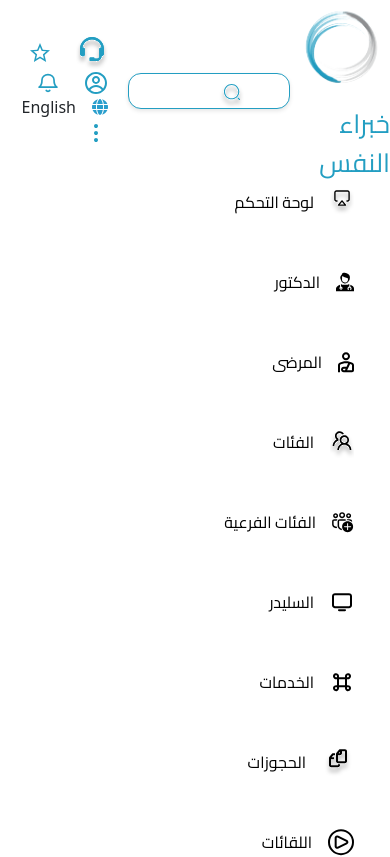
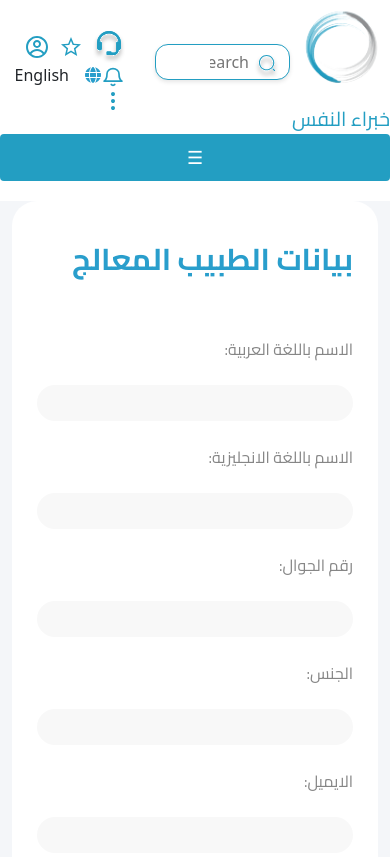
Before and after one commit to Rewan-mahmoud/dashBoard, a React (Create React App) app: page /DoctorData in a window 390 px wide. Shown: the top 857 px of the page. Built offline with nearby package versions, Linux system fonts and the light colour scheme; sample sign-in values are in the browser's storage; a web font is replaced by a local one.

Commit message:
last change in dr

```diff
--- a/src/components/Header/Header.jsx
+++ b/src/components/Header/Header.jsx
@@ -1,7 +1,7 @@
 import React, { useEffect, useState } from "react";
 import { Link, useLocation } from "react-router-dom";
 import { useTranslation } from "react-i18next";
-import i18n from "../i18n/i18n"; // Make sure i18n is correctly set up
+import i18n from "../i18n/i18n"; // Ensure i18n is set up properly
 import "./header.css";
 import img from "../../assests/logo.png";
 import Vector from "../../assests/Vector.svg";
@@ -18,13 +18,13 @@ function Header() {
   const location = useLocation();
   const [activeLink, setActiveLink] = useState("");
   const [isScrolled, setIsScrolled] = useState(false);
-  const [currentLanguage, setCurrentLanguage] = useState(i18n.language); // Track current language
+  const [currentLanguage, setCurrentLanguage] = useState(i18n.language);
 
   // Switch between Arabic and English
   const switchLanguage = () => {
     const newLanguage = currentLanguage === "en" ? "ar" : "en";
     i18n.changeLanguage(newLanguage);
-    setCurrentLanguage(newLanguage); // Update the current language state
+    setCurrentLanguage(newLanguage);
   };
 
   useEffect(() => {
@@ -58,12 +58,12 @@ function Header() {
   }, [currentLanguage]);
 
   return (
-    <div className={`Header ${currentLanguage === "ar" ? "rtl" : "ltr"}`}>
+    <div className={`Header ${isScrolled ? "scrolled" : ""} ${currentLanguage === "ar" ? "rtl" : "ltr"}`}>
       <nav className="d-flex align-items-center justify-content-between">
         <div>
           <img src={img} width="100" alt="logo" />
           <Link to="/Dashboard" className="title">
-            {t("خبراء النفس")}
+            {t("SelfExpert")}
           </Link>
         </div>
 
@@ -107,7 +107,7 @@ function Header() {
               <img src={mingcute} alt="Mingcute" />
             </a>
             <div className="dropdown-content logout">
-              <a href="/Login">{t("تسجيل خروج")}</a>
+              <a href="/Login">{t("logout")}</a>
             </div>
           </div>
         </div>
--- a/src/components/Header/header.css
+++ b/src/components/Header/header.css
@@ -103,4 +103,61 @@
 
 .Header.ltr .searchContainer {
   margin-right: 20px;
+}@media (min-width: 992px) {
+  .Header {
+    padding: 15px 30px;
+  }
 }
+
+/* Tablets */
+@media (min-width: 768px) and (max-width: 991px) {
+  .Header {
+    flex-direction: column;
+    align-items: flex-start;
+  }
+
+  .searchContainer {
+    width: 100%;
+    margin-bottom: 15px;
+  }
+
+  .HeaderIcons {
+    margin-top: 10px;
+  }
+}
+
+/* Small screens (mobiles) */
+@media (max-width: 767px) {
+  .Header {
+    flex-direction: column;
+    align-items: flex-start;
+  }
+
+  .searchContainer {
+    width: 100%;
+    margin-bottom: 10px;
+  }
+
+  .searchInput {
+    padding: 5px 40px;
+  }
+
+  .searchIcon {
+    right: 10px;
+  }
+
+  .HeaderIcons {
+    margin-top: 10px;
+    width: 100%;
+    justify-content: space-between;
+  }
+
+  .HeaderIcons img {
+    margin-left: 0;
+    margin-right: 10px;
+  }
+
+  .title {
+    font-size: 20px;
+  }
+}
--- a/src/components/doctor/DoctorsProfile.jsx
+++ b/src/components/doctor/DoctorsProfile.jsx
@@ -75,6 +75,7 @@ const DoctorsProfile = () => {
   )}
 </div>
 
+
       <div className='pref DoctorsProfileTitle'>
         <h2>االسيرة الشخصية</h2>
         <p>{doctor.details}</p>
--- a/src/components/locales/ar/ar.json
+++ b/src/components/locales/ar/ar.json
@@ -235,7 +235,8 @@
       "returnPolicy": "سياسة الاسترجاع",
       "copyRights": "حقوق الملكية والنشر",
       "commonQuestions": "الأسئلة الشائعة"
-    }
+    },
+   "SelfExpert": "خبراء النفس"
 
 
 }
--- a/src/components/locales/en/en.json
+++ b/src/components/locales/en/en.json
@@ -225,6 +225,11 @@
       "copyRights": "Copyright and Publishing",
       "commonQuestions": "Common Questions"
 
-  }
+  },
+
+    "SelfExpert": "Self experts"
+
+
+
 
 }
--- a/src/components/sideNavbar/SideNavbar.jsx
+++ b/src/components/sideNavbar/SideNavbar.jsx
@@ -1,3 +1,4 @@
+import React, { useState } from 'react';
 import jam_screen from '../../assests/jam_screen.svg';
 import healthicons from '../../assests/healthicons_doctor-male.svg';
 import patient from '../../assests/Vector (3).svg';
@@ -17,17 +18,24 @@ import setting from '../../assests/tdesign_setting-1.svg';
 import drPicc from '../../assests/drPicc.svg';
 import Doctorr from '../../assests/Doctorr.svg';
 
-import "./sideNavbar.css";
-
+import './sideNavbar.css';
 import { Link } from 'react-router-dom';
 import { useTranslation } from 'react-i18next';
 
 function SideNavbar() {
-    const { t } = useTranslation(); // Initialize t function for translations
+  const { t } = useTranslation();
+  const [isOpen, setIsOpen] = useState(false); // State to control sidebar open/close
+
+  const handleToggle = () => {
+    setIsOpen(!isOpen); // Toggle sidebar open/close
+  };
 
   return (
     <>
-        <div className="sideNavbar col-md-2 ">
+      <button className="navbar-toggle" onClick={handleToggle}>
+        ☰
+      </button>
+      <div className={`sideNavbar col-md-2 ${isOpen ? 'open' : ''}`}>
         <nav className="nav nav-pills flex-column">
           <div className='d-flex NavTitle '>
             <img src={Group} alt="" />
--- a/src/components/sideNavbar/sideNavbar.css
+++ b/src/components/sideNavbar/sideNavbar.css
@@ -30,3 +30,44 @@ color: #239EC2;
 .drPic span{
     color: black;
 }
+/* For the toggle button */
+.navbar-toggle {
+    display: none;
+    background-color: #239EC2;
+    color: white;
+    border: none;
+    padding: 10px;
+    cursor: pointer;
+    font-size: 18px;
+  }
+
+  /* Show toggle button on small screens */
+  @media (max-width: 800px) {
+    .navbar-toggle {
+      display: block;
+      margin-bottom: 20px;
+    }
+
+    .sideNavbar {
+      position: fixed;
+      left: -100%;
+      top: 0;
+      width: 200px;
+      height: 100%;
+      background-color: white;
+      z-index: 999;
+      transition: 0.3s ease;
+    }
+
+    .sideNavbar.open {
+      left: 0;
+    }
+
+    .NavTitle {
+      padding: 10px 15px;
+    }
+
+    .drPic {
+      display: none;
+    }
+  }
```
Also changed, not shown: src/components/doctor/DoctorData.jsx (+234 -97 lines). Lines whose indentation alone changed are shown as unchanged.
